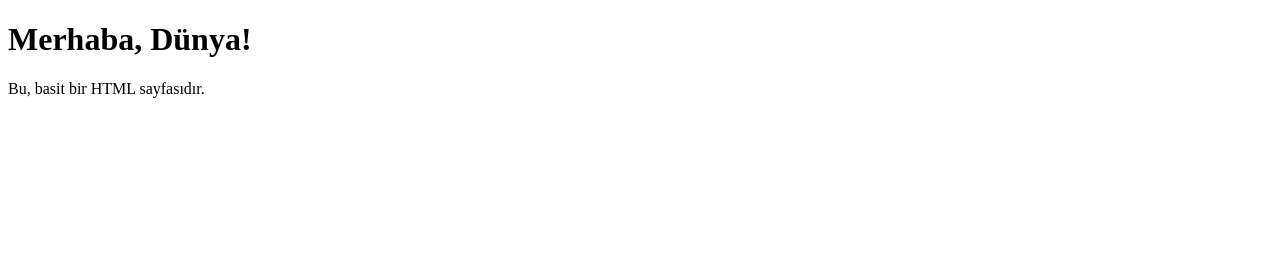
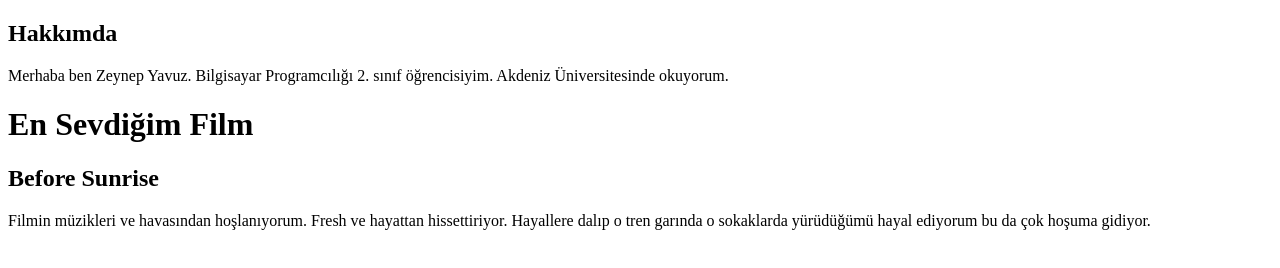
Before and after one commit to zeynepxyavuz/kodluyoruzilkrepo, a plain HTML site: page index.html in a window 1280 px wide. Drawn offline with Linux system fonts and the light colour scheme.

Commit message:
index değişti

```diff
--- a/index.html
+++ b/index.html
@@ -3,10 +3,14 @@
 <head>
     <meta charset="UTF-8">
     <meta name="viewport" content="width=device-width, initial-scale=1.0">
-    <title>Başlık</title>
+    <title>Zeynep Yavuz</title>
 </head>
 <body>
-    <h1>Merhaba, Dünya!</h1>
-    <p>Bu, basit bir HTML sayfasıdır.</p>
+    <h2>Hakkımda</h2>
+    <p>Merhaba ben Zeynep Yavuz. Bilgisayar Programcılığı 2. sınıf öğrencisiyim. Akdeniz Üniversitesinde okuyorum.</p>
+    <h1> En Sevdiğim Film</h1>
+    <h2>Before Sunrise</h2>
+    <p>Filmin müzikleri ve havasından hoşlanıyorum. Fresh ve hayattan hissettiriyor. Hayallere dalıp o tren garında o sokaklarda yürüdüğümü hayal ediyorum bu da çok hoşuma gidiyor.</p>
+
 </body>
 </html>
```
